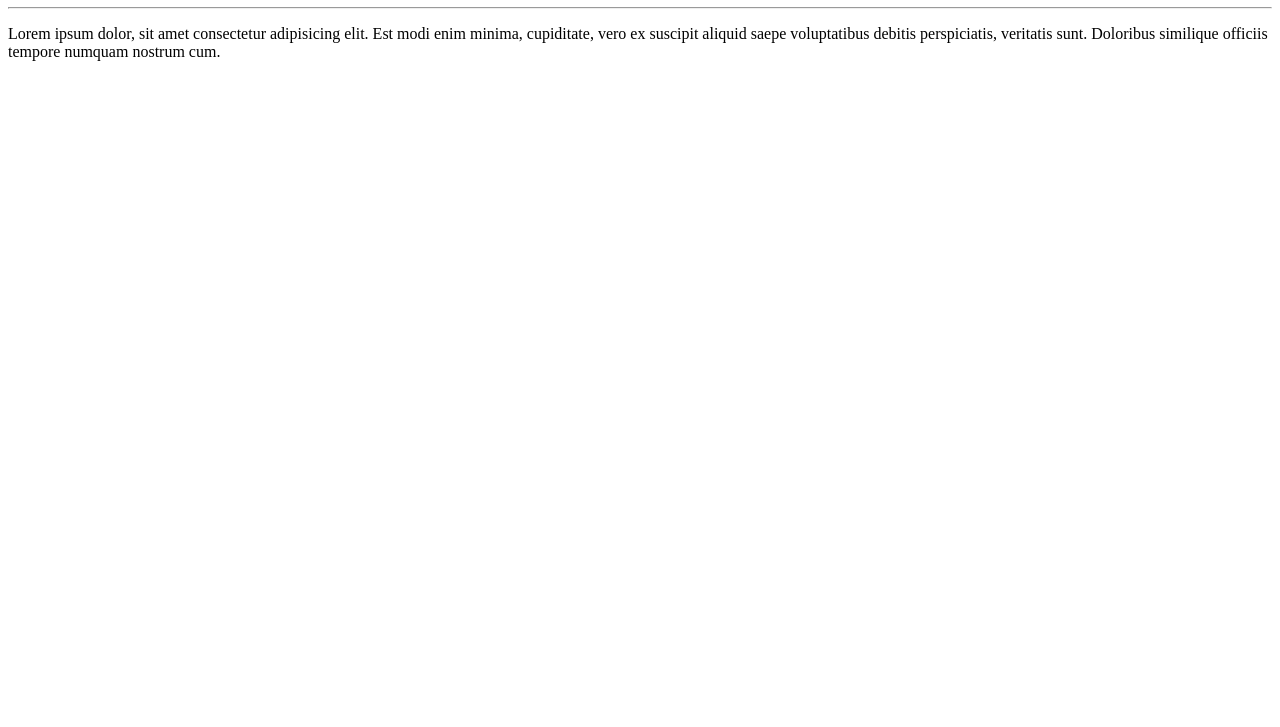
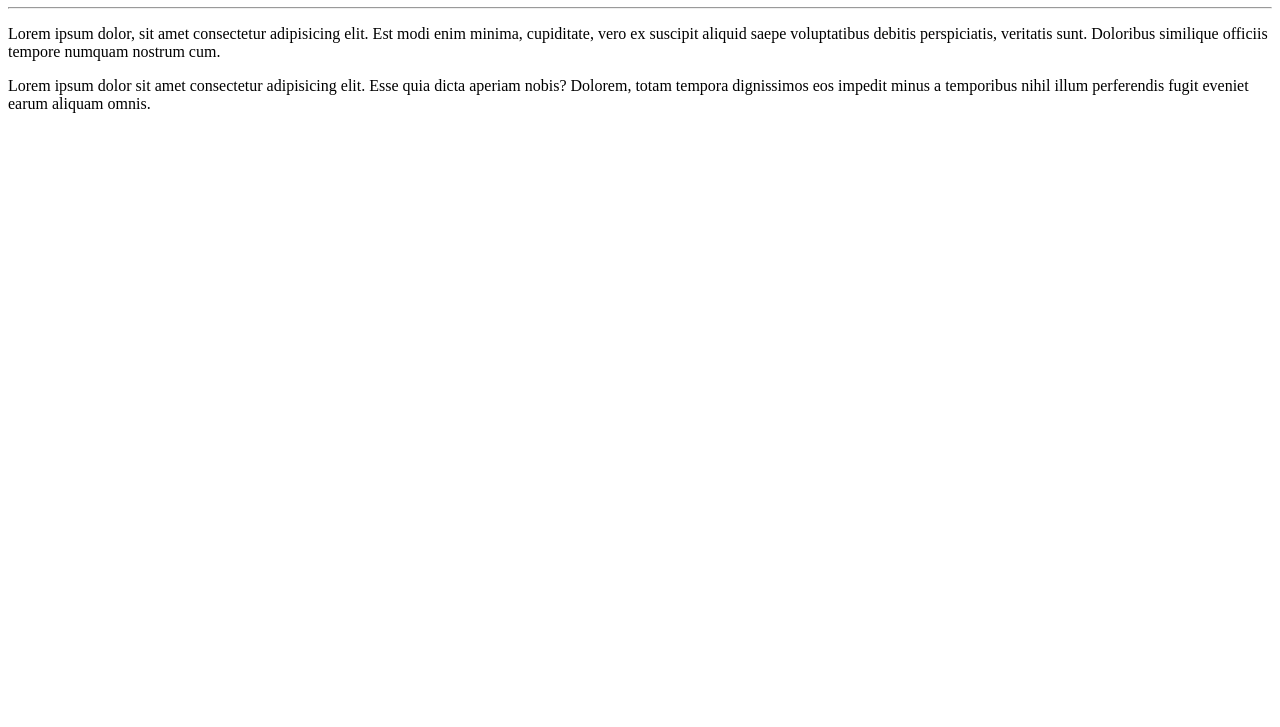
Before and after one commit to thiagoolima99/Estudos, a plain HTML site: page site-exemplo/index.html in a window 1280 px wide. Shown: the part 73-800 px from the top of the page. Drawn offline with Linux system fonts and the light colour scheme.

Commit message:
adicionei um parágrafo

```diff
--- a/site-exemplo/index.html
+++ b/site-exemplo/index.html
@@ -9,5 +9,6 @@
     <h1>Olá, Mundo!</h1>
     <hr>
     <p>Lorem ipsum dolor, sit amet consectetur adipisicing elit. Est modi enim minima, cupiditate, vero ex suscipit aliquid saepe voluptatibus debitis perspiciatis, veritatis sunt. Doloribus similique officiis tempore numquam nostrum cum.</p>
+    <p>Lorem ipsum dolor sit amet consectetur adipisicing elit. Esse quia dicta aperiam nobis? Dolorem, totam tempora dignissimos eos impedit minus a temporibus nihil illum perferendis fugit eveniet earum aliquam omnis.</p>
 </body>
 </html>
```
